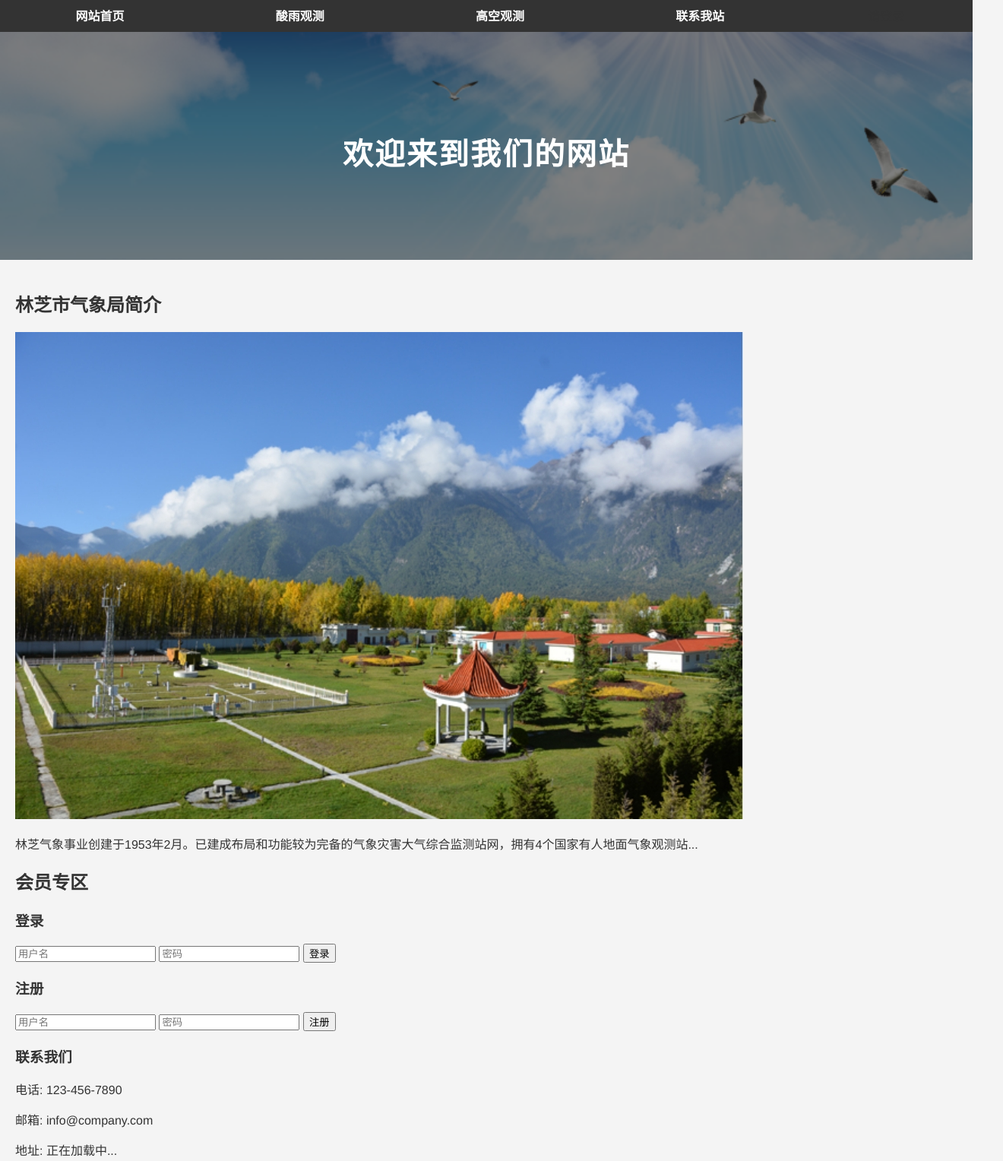
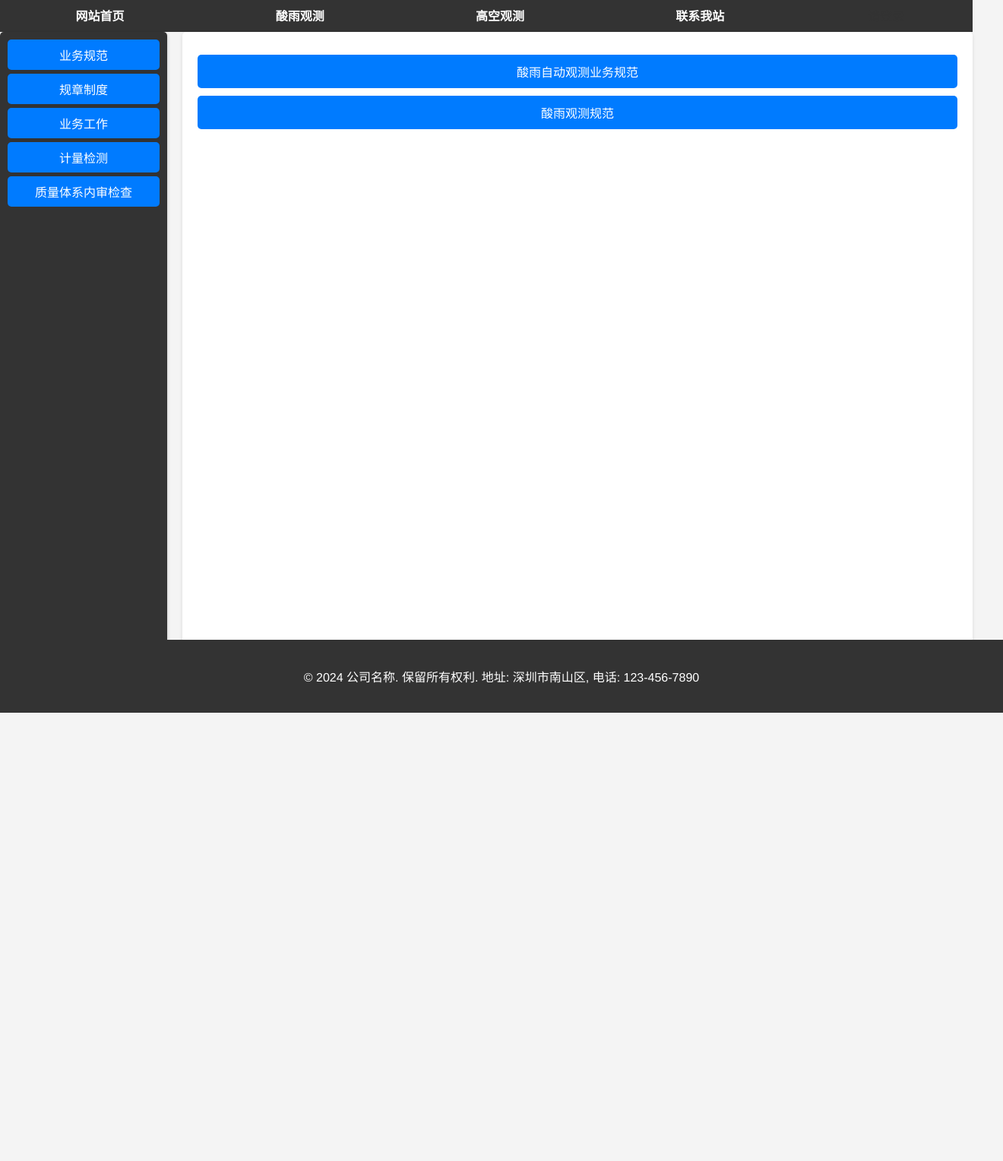
Before and after one commit to wangwenyan010928/xizang3, a plain HTML site: page index.html in a window 1280 px wide. Shown: the part 2-1530 px from the top of the page at 76% size, 1320 px wide, since content can reach past the window. After the commit the page ends 986 px from the top, so only its background shows below. Drawn offline with Linux system fonts and the light colour scheme.

Commit message:
Add files via upload

```diff
--- a/index.html
+++ b/index.html
@@ -3,7 +3,7 @@
 <head>
     <meta charset="UTF-8">
     <meta name="viewport" content="width=device-width, initial-scale=1.0">
-    <title>林芝市气象局网站</title>
+    <title>PDF 显示页面</title>
     <link rel="stylesheet" href="styles.css">
 </head>
 <body>
@@ -19,85 +19,9 @@
         </nav>
     </header>
 
-    <div class="hero-section">
-        <div class="overlay">
-            <h1>欢迎来到我们的网站</h1>
-        </div>
-    </div>
-
     <div class="container" id="main-content">
-        <!-- Default content -->
-        <section class="company-info centered">
-            <h2>林芝市气象局简介</h2>
-            <div class="content-wrapper">
-                <img src="assets/images/company-photo.jpg" alt="公司图片">
-                <p class="aligned-text">
-                    林芝气象事业创建于1953年2月。已建成布局和功能较为完备的气象灾害大气综合监测站网，拥有4个国家有人地面气象观测站...
-                </p>
-            </div>
-        </section>
-
-        <!-- Restored the horizontal layout for the bottom row -->
-        <div class="bottom-row">
-            <section class="auth-section">
-                <h2>会员专区</h2>
-                <div id="auth-forms">
-                    <div id="login-form">
-                        <h3>登录</h3>
-                        <input type="text" id="login-username" placeholder="用户名">
-                        <input type="password" id="login-password" placeholder="密码">
-                        <button onclick="login()">登录</button>
-                    </div>
-                    <div id="register-form">
-                        <h3>注册</h3>
-                        <input type="text" id="register-username" placeholder="用户名">
-                        <input type="password" id="register-password" placeholder="密码">
-                        <button onclick="register()">注册</button>
-                    </div>
-                </div>
-            </section>
-
-            <aside class="contact-info">
-                <h3>联系我们</h3>
-                <p>电话: 123-456-7890</p>
-                <p>邮箱: info@company.com</p>
-                <p id="address">地址: 正在加载中...</p>
-            </aside>
-
-            <aside class="product-nav">
-                <h3>产品导航</h3>
-                <ul>
-                    <li><a href="product-category1.html">产品类别1</a></li>
-                    <li><a href="#">产品类别2</a></li>
-                    <li><a href="#">产品类别3</a></li>
-                    <li><a href="#">产品类别4</a></li>
-                </ul>
-            </aside>
-        </div>
-    </div>
-
-    <footer>
-        <div class="footer-links">
-            <div class="link-section">
-                <h4>代理区</h4>
-                <p>代理信息...</p>
-                <a href="#">了解更多</a>
-            </div>
-            <div class="link-section">
-                <h4>批发区</h4>
-                <p>批发信息...</p>
-                <a href="#">了解更多</a>
-            </div>
-        </div>
-        <p>© 2024 公司名称. 保留所有权利. 地址: <span id="footer-address">深圳市南山区</span>, 电话: 123-456-7890</p>
-    </footer>
-
-    <!-- JavaScript for loading Acid Rain Observation Sidebar and Content -->
-    <script>
-        function loadAcidRainObservation() {
-            // Replace the main content with the sidebar and iframe for PDFs
-            document.getElementById('main-content').innerHTML = `
-                <div class="content-layout enlarged-content">
+        <!-- 左侧和右侧内容区域布局 -->
+        <div class="content-layout">
             <div class="sidebar">
                 <button onclick="loadBusinessSpec()">业务规范</button>
                 <button>规章制度</button>
@@ -110,13 +34,18 @@
                     <button class="new-button" onclick="showPDF('酸雨自动观测业务规范.pdf')">酸雨自动观测业务规范</button>
                     <button class="new-button" onclick="showPDF('酸雨观测规范.pdf')">酸雨观测规范</button>
                 </div>
-                        <iframe id="pdf-viewer" style="width:100%; height:900px;" frameborder="0"></iframe>
+                <!-- PDF 显示框 -->
+                <iframe id="pdf-viewer" style="width:100%; height:100vh;" frameborder="0"></iframe>
             </div>
         </div>
-            `;
-        }
+    </div>
 
-        // Function to load the PDF in the iframe
+    <footer>
+        <p>© 2024 公司名称. 保留所有权利. 地址: 深圳市南山区, 电话: 123-456-7890</p>
+    </footer>
+
+    <!-- JavaScript for loading PDFs -->
+    <script>
         function showPDF(pdfFile) {
             document.getElementById('pdf-viewer').src = 'docs/' + pdfFile;
         }
--- a/styles.css
+++ b/styles.css
@@ -5,6 +5,7 @@ body {
     padding: 0;
     background-color: #f4f4f4;
     color: #333;
+    height: 100vh; /* 确保整个页面占满视口高度 */
 }
 
 /* Header Styling */
@@ -36,70 +37,34 @@ header nav ul li a:hover {
     text-decoration: underline;
 }
 
-/* Hero Section */
-.hero-section {
-    background: url('assets/images/hero-bg.jpg') no-repeat center center/cover;
-    height: 300px;
-    position: relative;
-}
-
-.hero-section .overlay {
-    background-color: rgba(0, 0, 0, 0.5);
-    color: white;
-    position: absolute;
-    top: 0;
-    bottom: 0;
-    left: 0;
-    right: 0;
-    display: flex;
-    flex-direction: column;
-    align-items: center;
-    justify-content: center;
-    text-align: center;
-}
-
-.hero-section h1 {
-    font-size: 2.5em;
-    margin-bottom: 10px;
-    text-transform: uppercase;
-    letter-spacing: 2px;
-}
-
-/* Main Container */
-.container {
-    padding: 20px;
-}
-
 /* Sidebar and Content Layout */
 .content-layout {
     display: flex;
-    align-items: stretch; /* 确保顶部对齐并让两者均伸展 */
-    height: 100vh; /* 高度设为视口的高度，使左侧栏与右侧内容一致 */
+    align-items: stretch; /* 确保两侧高度一致 */
+    height: 100vh; /* 使用 100vh 让高度覆盖整个视口 */
 }
 
 .sidebar {
     width: 200px;
     background-color: #333;
-    padding: 10px; /* 调整左右边距 */
+    padding: 10px;
     border-radius: 5px;
     box-shadow: 0 2px 5px rgba(0, 0, 0, 0.2);
     display: flex;
     flex-direction: column;
-    justify-content: flex-start; /* 从顶部对齐 */
-    gap: 5px; /* 调整按钮之间的间距为 5px */
-    height: 100%; /* 确保侧边栏的高度与右侧内容相同 */
+    gap: 5px; /* 调整按钮之间的间距 */
+    height: 100%; /* 高度与右侧区域相同 */
 }
 
 .sidebar button {
     width: 100%;
-    padding: 8px; /* 减少按钮的上下填充，使其更加紧凑 */
+    padding: 8px;
     background-color: #007bff;
     color: white;
     border: none;
     border-radius: 5px;
     cursor: pointer;
     font-size: 1em;
-    margin: 0; /* 去掉按钮的外边距 */
 }
 
 .sidebar button:hover {
@@ -113,7 +78,7 @@ header nav ul li a:hover {
     padding: 20px;
     border-radius: 5px;
     box-shadow: 0 2px 5px rgba(0, 0, 0, 0.1);
-    height: 100%; /* 确保右侧内容高度与侧边栏一致 */
+    height: 100%; /* 确保内容区域占满整个高度 */
 }
 
 .new-button {
@@ -139,4 +104,7 @@ footer {
     color: white;
     padding: 20px;
     text-align: center;
+    position: relative;
+    width: 100%;
+    bottom: 0;
 }
```
Lines whose indentation alone changed are shown as unchanged.
